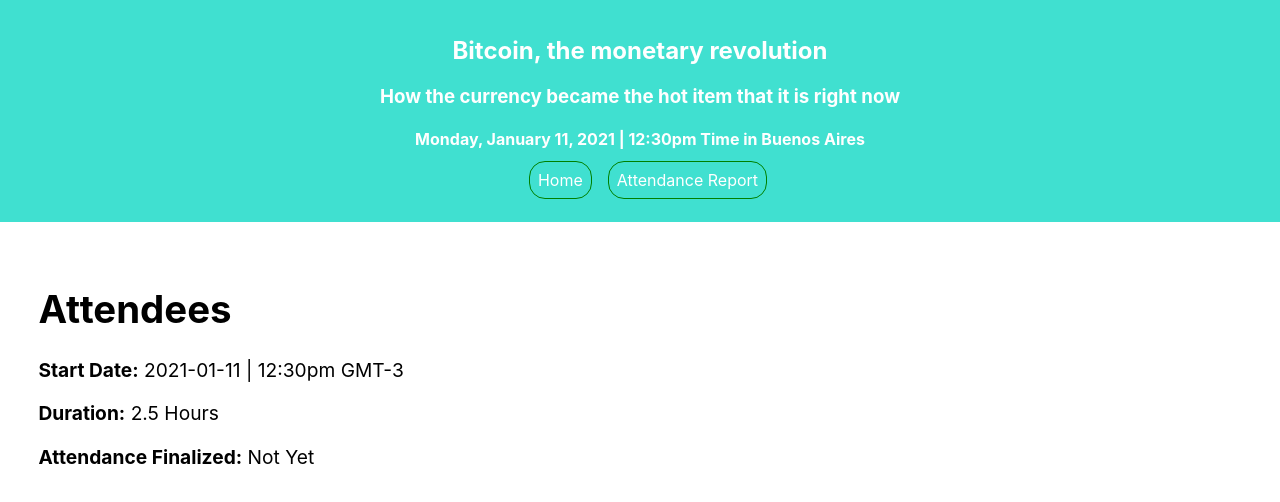
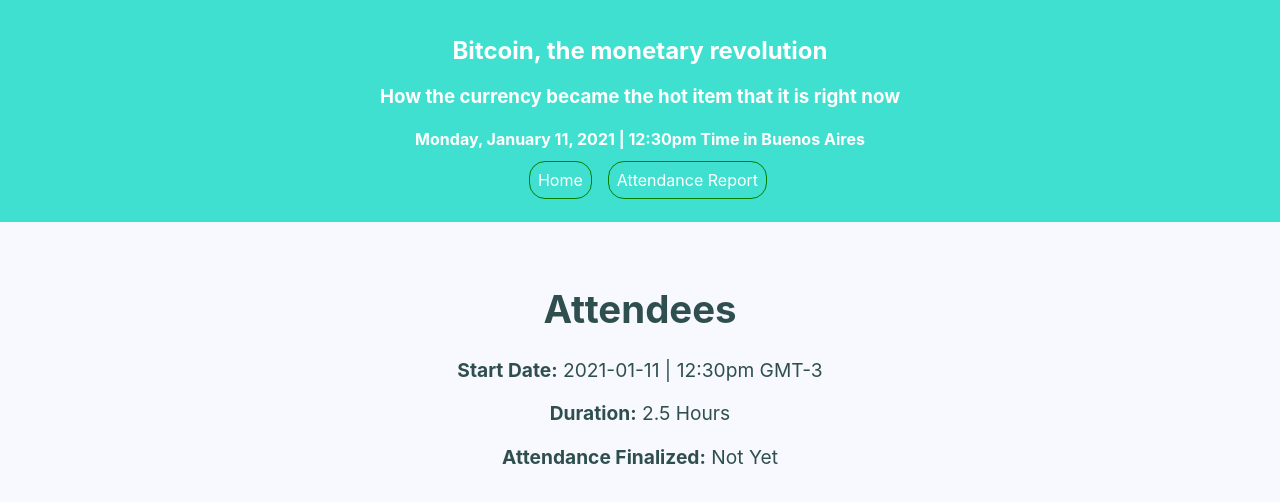
Before and after one commit to Alfred021/Attendees-tracker-for-Virtual-Event, a React (Create React App) app: page /attendees in a window 1280 px wide. Shown: the top 502 px of the page. Built offline with nearby package versions, Linux system fonts and the light colour scheme.

Commit message:
Added colors to the App

```diff
--- a/src/attendees-list.js
+++ b/src/attendees-list.js
@@ -3,9 +3,9 @@
 const Attendees = ({attendees}) => {
     return(
         <>
+        <div className="background">
             <div className="info-event">
                 <h1>Attendees</h1>
-
                 <div>
                     <p><b>Start Date:</b> 2021-01-11 | 12:30pm GMT-3</p>
                     <p><b>Duration:</b> 2.5 Hours</p>
@@ -17,6 +17,8 @@
         <div className="attendees">
         {attendees.map(element => {
             return (
+                <>
+                <br></br>
             <div className="card">
                 <div className="container">
                     <h3><b>{element.userName + " " + element.surName}</b></h3>
@@ -26,8 +28,11 @@
                     <p><b>Country: </b>{element.country}</p>
                 </div>
            </div>
+           <br></br>
+           </>
             )
         })}
+        </div>
         </div>
         </>
     )
--- a/src/attendees.css
+++ b/src/attendees.css
@@ -1,6 +1,8 @@
 .info-event {
     padding: 2em;
     font-size: 1.2em;
+    text-align: center;
+    color: darkslategrey
 }
 
 .card {
@@ -8,10 +10,12 @@
     transition: 0.3s;
     border-radius: 1.5em;
     font-size: 1.2em;
+    background-color: seashell;
+    color: black;
 }
 
 .attendees {
-    padding: 2em;
+    padding: 1em;
 }
 
 .card:hover {
@@ -21,3 +25,7 @@
 .container {
     padding: 1em 4em;
 }
+
+.background {
+    background-color: ghostwhite;
+}
--- a/src/main.css
+++ b/src/main.css
@@ -20,7 +20,7 @@
 }
 
 .home-link {
-    background: none;
+    background-color: turquoise;
     border: 1px solid green;
     border-radius: 1em;
     outline: none;
@@ -43,6 +43,7 @@
     border-radius: 2em;
     padding: 5em;
     font-size: 1.2em;
+    background-color: snow;
 }
 
 .form > input {
@@ -67,6 +68,13 @@
     padding: 1em;
     margin-top: 0.7em;
     margin-bottom: 0.7em;
+    font-size: 0.695em;
+    font-weight: bold;
+    background-color: wheat;
+}
+
+.form > button:hover {
+    background-color: tan;
 }
 
 .description {
--- a/src/main.js
+++ b/src/main.js
@@ -122,8 +122,7 @@
                 </Route>
             </Switch>
             <Modal fade ref={modal}>
-            <p>Success! We'll be in touch with you through the email that you provided us.
-</p>
+            <p>Success! We'll be in touch with you through the email that you provided us.</p>
             </Modal>
 
     </Router>
```
